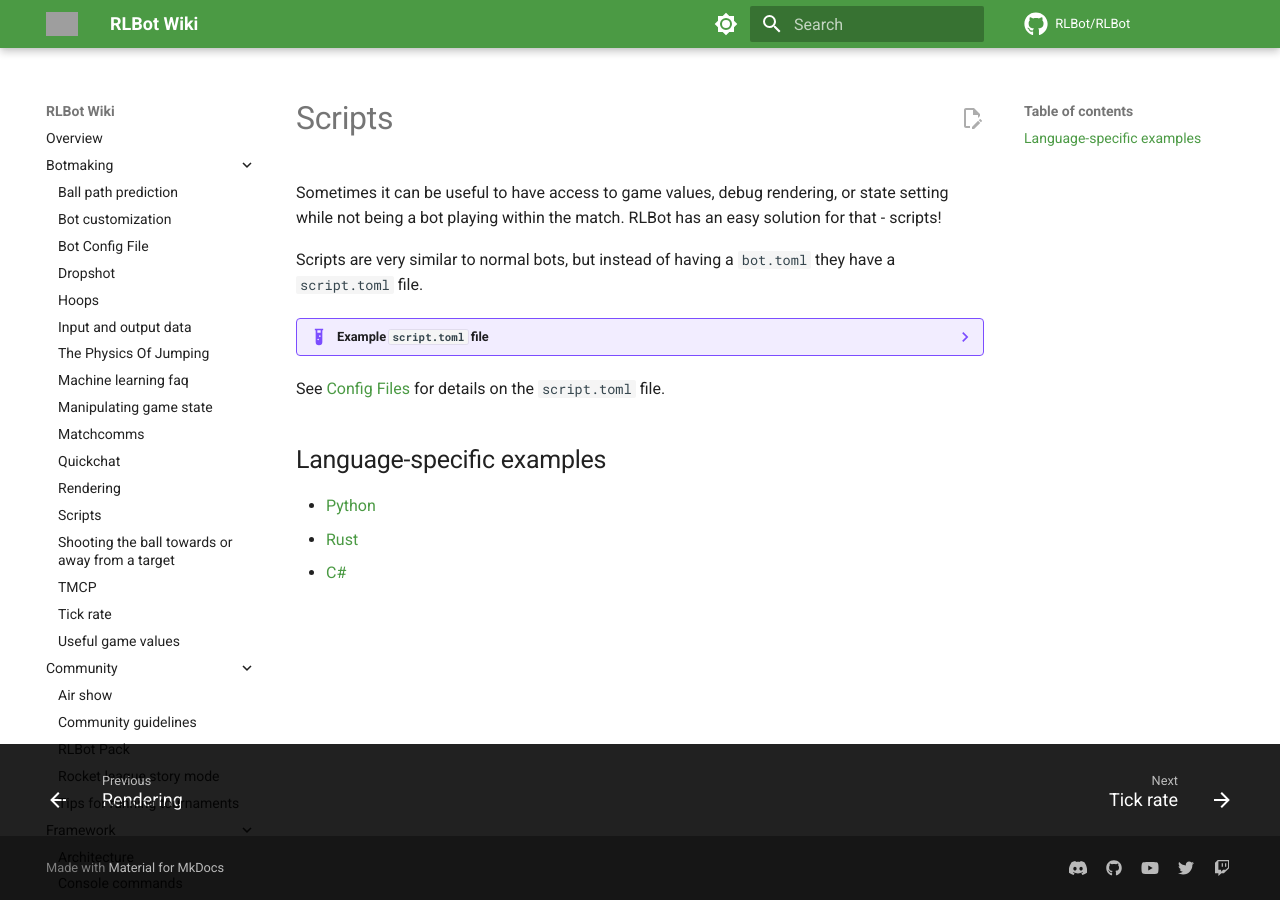
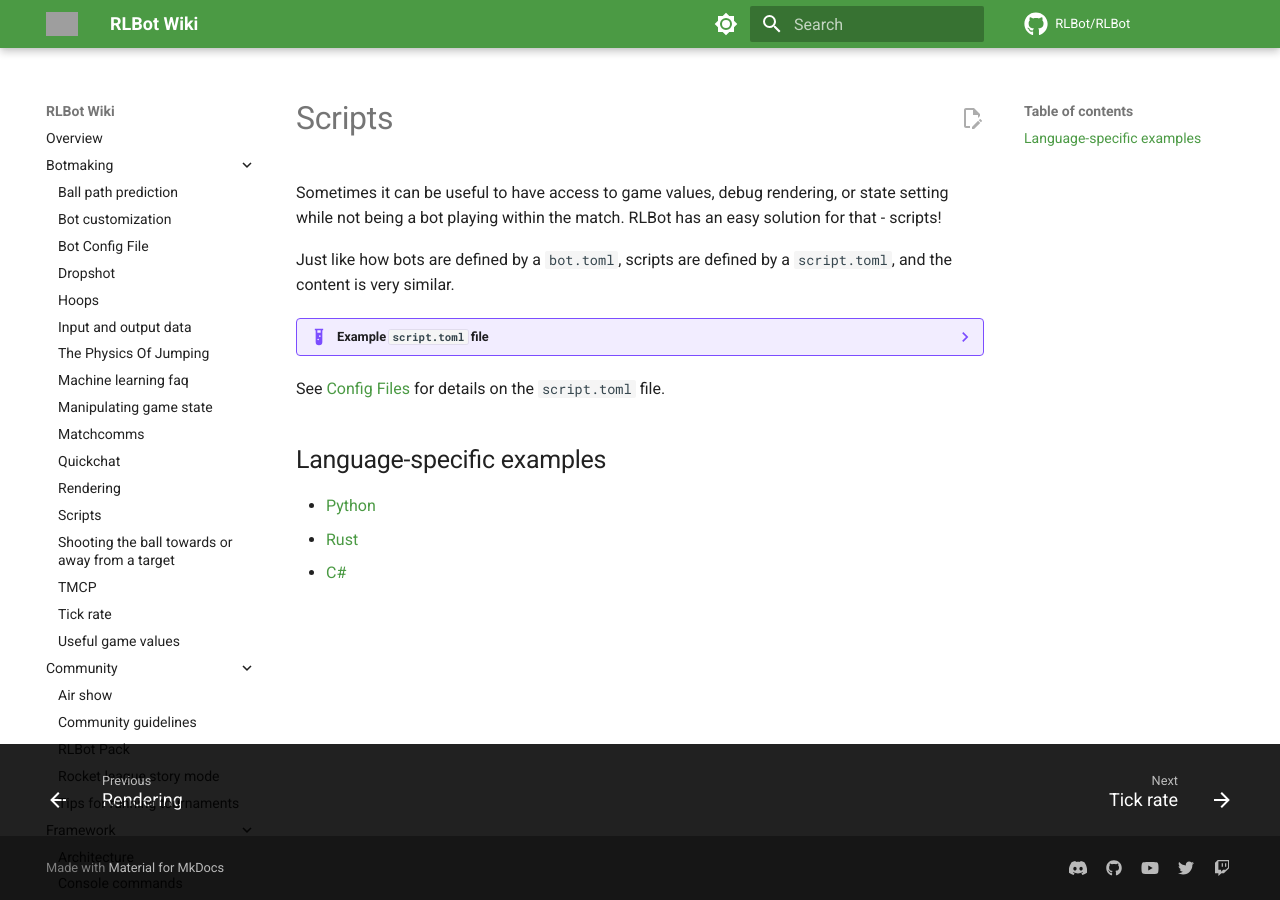
Before and after one commit to RLBot/wiki, an MkDocs documentation site: the page built from docs/v5/botmaking/scripts.md, in a window 1280 px wide. Built offline with MkDocs 1.6.1 and Material for MkDocs 9.7.7, drawn with Linux system fonts in a browser that asks for light colours; comment, search, counter and statistics services are not loaded; grey boxes are pictures that could not be loaded.

Commit message:
Update docs/v5/botmaking/scripts.md
Co-authored-by: Nicolaj 'Eastvillage' Ø Jensen <nicoesterby@gmail.com>

````diff
--- a/docs/v5/botmaking/scripts.md
+++ b/docs/v5/botmaking/scripts.md
@@ -2,7 +2,7 @@
 
 Sometimes it can be useful to have access to game values, debug rendering, or state setting while not being a bot playing within the match. RLBot has an easy solution for that - scripts!
 
-Scripts are very similar to normal bots, but instead of having a `bot.toml` they have a `script.toml` file.
+Just like how bots are defined by a `bot.toml`, scripts are defined by a `script.toml`, and the content is very similar.
 
 ??? example "Example `script.toml` file"
     ```toml
````
